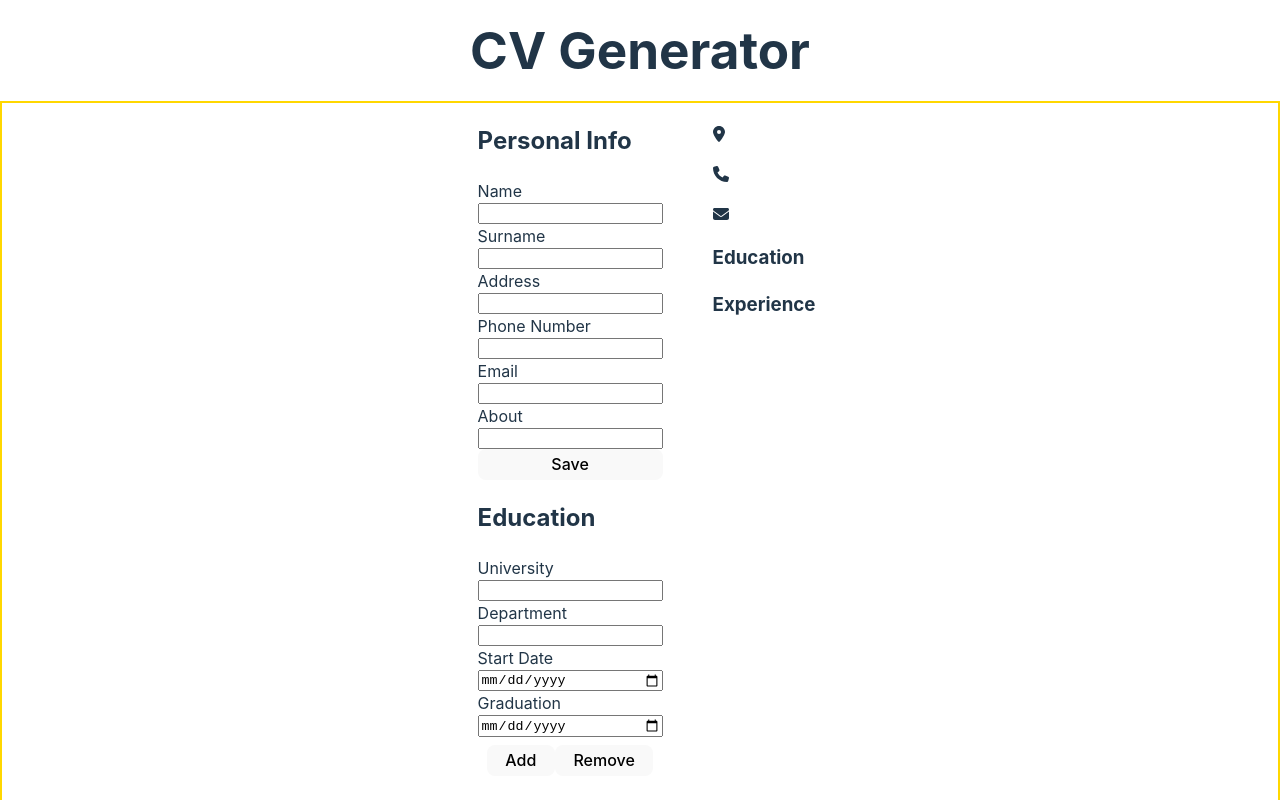
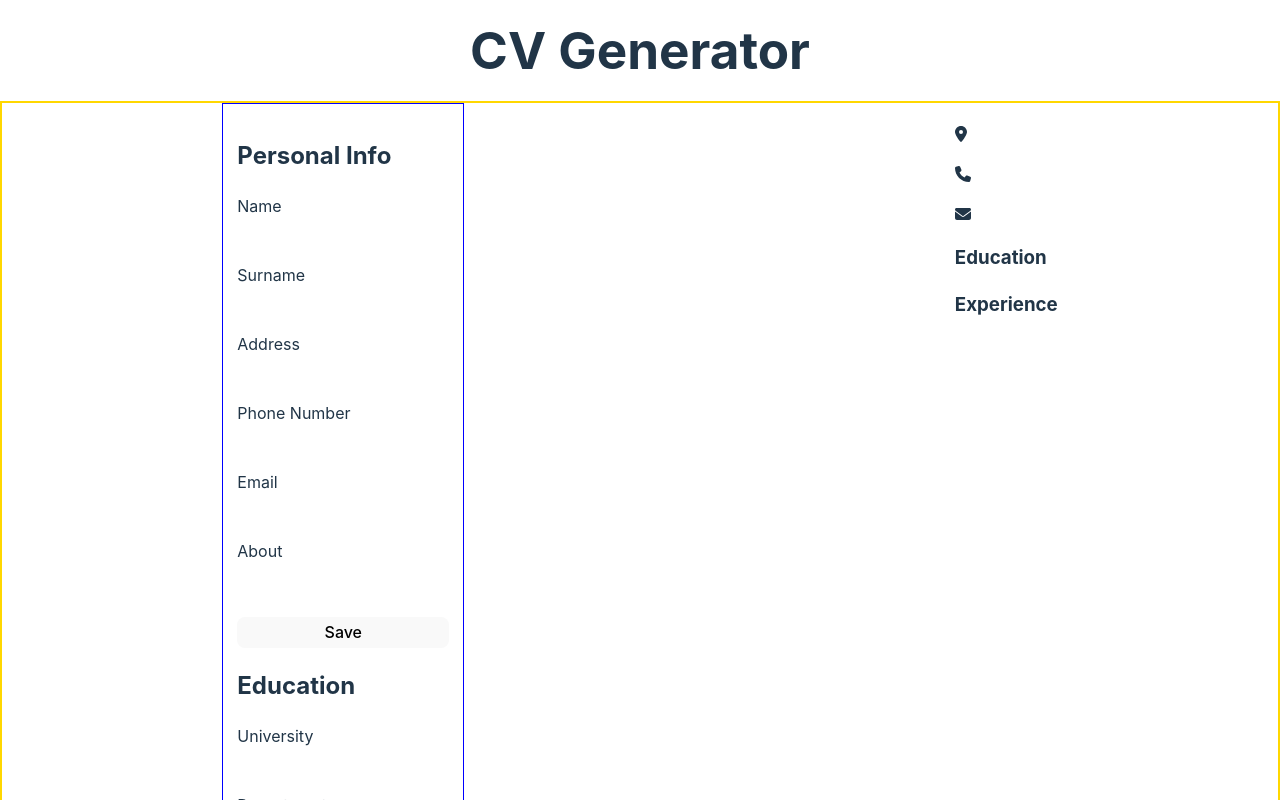
Before and after one commit to mbdeviant/resume-generator, a React (Vite) app: page / in a window 1280 px wide. Shown: the top 800 px of the page. Built offline with nearby package versions, Linux system fonts and the light colour scheme.

Commit message:
modify input and form container width

```diff
--- a/src/index.css
+++ b/src/index.css
@@ -42,7 +42,8 @@ h1 {
 }
 .mainContainer {
   display: flex;
-  justify-content: center;
+
+  justify-content: space-around;
   gap: 50px;
   border: 2px solid gold;
 }
@@ -67,6 +68,7 @@ button {
   background-color: #1a1a1a;
   cursor: pointer;
   transition: border-color 0.25s;
+  margin-top: 9px;
 }
 button:hover {
   border-color: #646cff;
@@ -75,11 +77,29 @@ button:focus,
 button:focus-visible {
   outline: 4px auto -webkit-focus-ring-color;
 }
+input {
+  min-height: 40px;
+  border-radius: 7px;
+  border: none;
+  padding: 0 6px;
+  margin-bottom: 5px;
+  min-width: 200px;
+  display: block;
+}
+input:active {
+  border: 2px solid var(--darkBlue);
+}
+.forms {
+  border: 1px solid blue;
+  display: flex;
+  padding: 14px;
+}
 .infoForm,
 .experienceForm,
 .educationForm {
   display: flex;
   flex-direction: column;
+  max-width: 250px;
 }
 .footer {
   z-index: -1;
```
